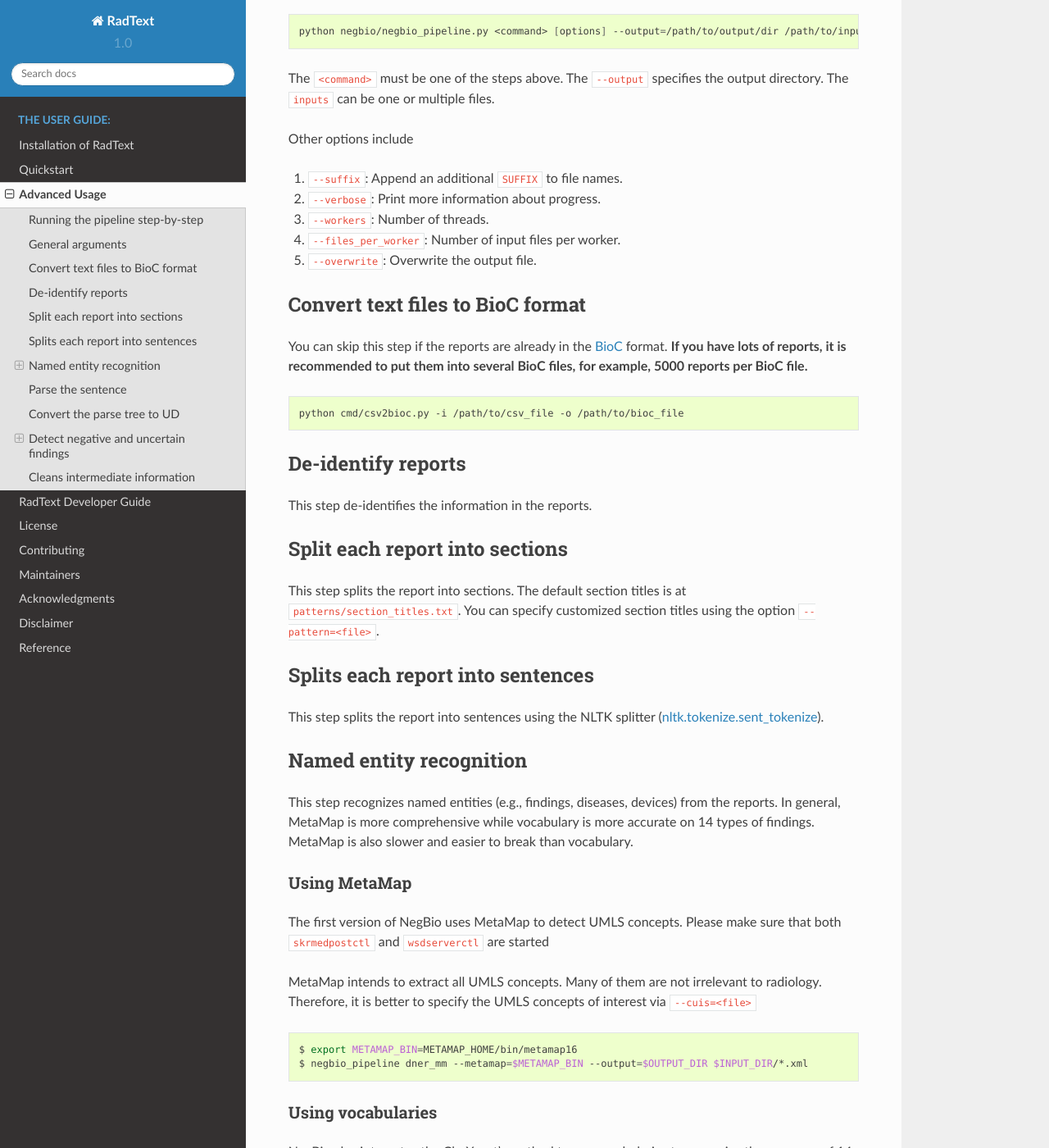
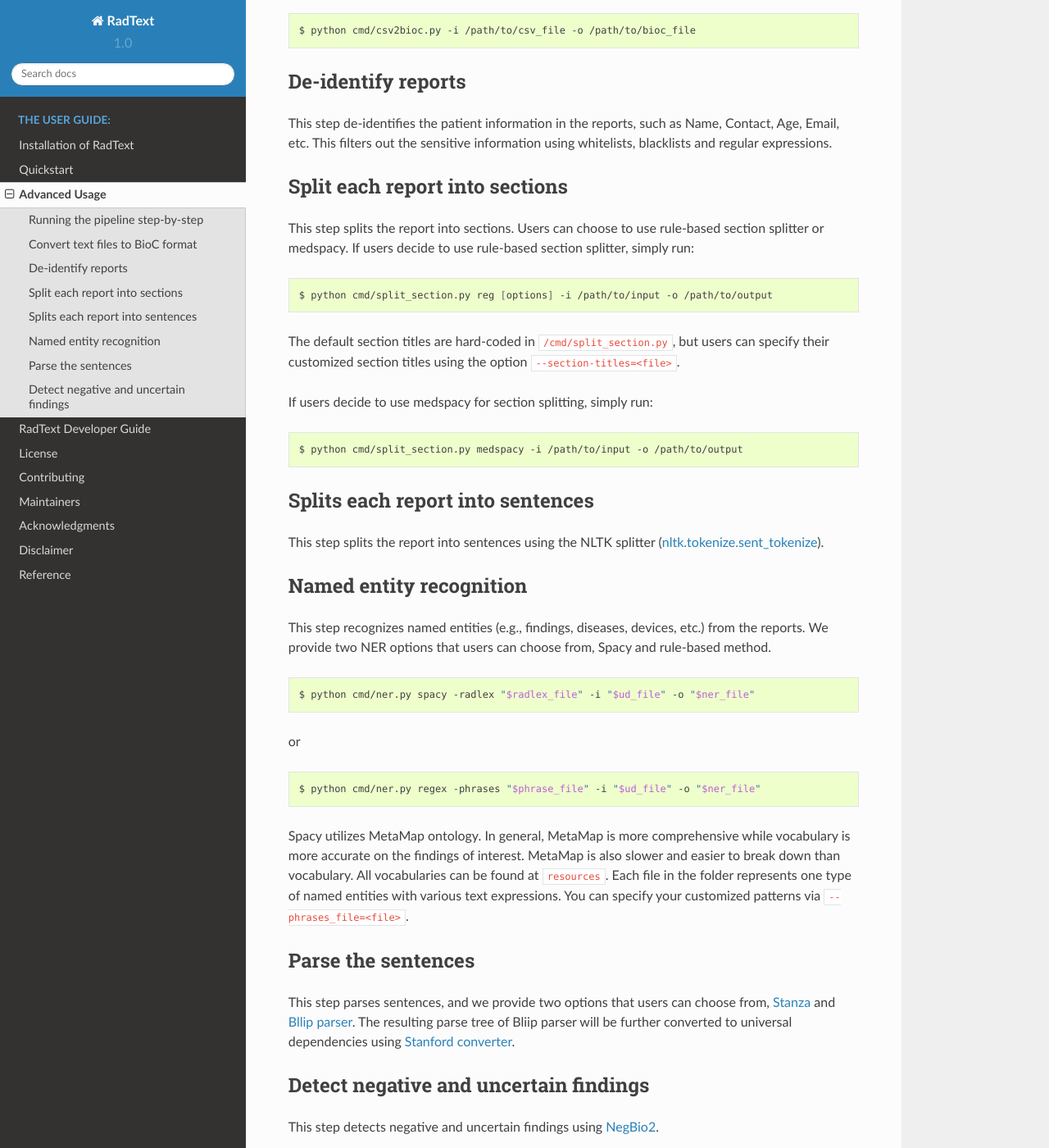
Before and after one commit to bionlplab/radtext, a Sphinx documentation site: the page built from docs/user_guide.md, in a window 1280 px wide and 1400 px high, scrolled down 721 px. Shown: the whole window at 82% size. Built offline with Sphinx 7.4.7 and the Read the Docs theme 2.0.0, drawn with Linux system fonts in a browser that asks for light colours; some of the changed text lies outside the part shown.

Commit message:
update user guide

````diff
--- a/docs/user_guide.md
+++ b/docs/user_guide.md
@@ -7,32 +7,14 @@ This document covers some more advanced features of RadText.
 The step-by-step pipeline generates all intermediate documents. You can easily rerun one step if it makes errors. The whole steps are
 
 1. `csv2bioc` transforms the .csv text files into a BioC XML file.
-2. `deid` de-identifies all the reports.
+2. `deid` de-identifies all the reports, hides patient information such as Name, Contact, Age, etc.
 3. `split_section` splits the report into sections. User can choose to use rule-based `reg` split or [`medspacy`](https://spacy.io/universe/project/medspacy).
 4. `preprocess` splits texts into sentences. User can choose to use [`spacy`](https://spacy.io/) or [`stanza`](https://stanfordnlp.github.io/stanza/).
 5. Named entity recognition. User can choose to use rule-based `regex` or spacy. RadText also detects UMLS concepts using MetaMap.
 6. `parse` parses sentence using the [Bllip parser](https://github.com/BLLIP/bllip-parser).
-7. `ptb2ud` converts the parse tree to universal dependencies using [Stanford converter](https://github.com/dmcc/PyStanfordDependencies).
-8. `neg` detects negative and uncertain findings.
-9. `collect_neg_label` merges negative and uncertain labels.
+7. `neg` detects negative and uncertain findings.
+8. `collect_neg_label` merges negative and uncertain labels.
 
-### General arguments
-
-The general command is
-
-```bash
-python negbio/negbio_pipeline.py <command> [options] --output=/path/to/output/dir /path/to/inputs
-```
-
-The `<command>` must be one of the steps above. The `--output` specifies the output directory. The `inputs` can be one or multiple files.
-
-Other options include
-
-2. `--suffix`: Append an additional `SUFFIX` to file names.
-3. `--verbose`: Print more information about progress.
-4. `--workers`: Number of threads.
-5. `--files_per_worker`: Number of input files per worker.
-6. `--overwrite`: Overwrite the output file.
 
 ### Convert text files to BioC format
 
@@ -40,15 +22,27 @@ You can skip this step if the reports are already in the [BioC]( http://bioc.sou
 **If you have lots of reports, it is recommended to put them into several BioC files, for example, 5000 reports per BioC file.**
 
 ```bash
-python cmd/csv2bioc.py -i /path/to/csv_file -o /path/to/bioc_file
+$ python cmd/csv2bioc.py -i /path/to/csv_file -o /path/to/bioc_file
 ```
 ### De-identify reports
 
-This step de-identifies the information in the reports.
+This step de-identifies the patient information in the reports, such as Name, Contact, Age, Email, etc. This filters out the sensitive information using whitelists, blacklists and regular expressions.
 
 ### Split each report into sections
 
-This step splits the report into sections. The default section titles is at `patterns/section_titles.txt`. You can specify customized section titles using the option `--pattern=<file>`.
+This step splits the report into sections. Users can choose to use rule-based section splitter or medspacy. If users decide to use rule-based section splitter, simply run:
+
+```bash
+$ python cmd/split_section.py reg [options] -i /path/to/input -o /path/to/output
+```
+
+The default section titles are hard-coded in `/cmd/split_section.py`, but users can specify their customized section titles using the option `--section-titles=<file>`.
+
+If users decide to use medspacy for section splitting, simply run:
+
+```bash
+$ python cmd/split_section.py medspacy -i /path/to/input -o /path/to/output
+```
 
 ### Splits each report into sentences
 
@@ -57,63 +51,25 @@ This step splits the report into sentences using the NLTK splitter
 
 ### Named entity recognition
 
-This step recognizes named entities (e.g., findings, diseases, devices) from the reports.
-In general, MetaMap is more comprehensive while vocabulary is more accurate on 14 types of findings.
-MetaMap is also slower and easier to break than vocabulary.
-
-#### Using MetaMap
-
-The first version of NegBio uses MetaMap to detect UMLS concepts. Please make sure that both ``skrmedpostctl`` and ``wsdserverctl`` are started
-
-MetaMap intends to extract all UMLS concepts.
-Many of them are not irrelevant to radiology.
-Therefore, it is better to specify the UMLS concepts of interest via `--cuis=<file>`
+This step recognizes named entities (e.g., findings, diseases, devices, etc.) from the reports. We provide two NER options that users can choose from, Spacy and rule-based method.
 
 ```bash
-$ export METAMAP_BIN=METAMAP_HOME/bin/metamap16
-$ negbio_pipeline dner_mm --metamap=$METAMAP_BIN --output=$OUTPUT_DIR $INPUT_DIR/*.xml
+$ python cmd/ner.py spacy -radlex "$radlex_file" -i "$ud_file" -o "$ner_file"
+
 ```
 
-#### Using vocabularies
+or
 
-NegBio also integrates the CheXpert's method to use vocabularies to recognize the presence of 14 observations.
-All vocabularies can be found at `patterns`.
-Each file in the folder represents one type of named entities with various text expressions. You can specify customized patterns via `--phrases_file=<file>`.
+```bash
+$ python cmd/ner.py regex -phrases "$phrase_file" -i "$ud_file" -o "$ner_file"
+```
 
+Spacy utilizes MetaMap ontology. In general, MetaMap is more comprehensive while vocabulary is more accurate on the findings of interest. MetaMap is also slower and easier to break down than vocabulary. All vocabularies can be found at `resources`. Each file in the folder represents one type of named entities with various text expressions. You can specify your customized patterns via `--phrases_file=<file>`.
 
-### Parse the sentence
+### Parse the sentences
 
-This step parses sentence using the [Bllip parser](https://github.com/BLLIP/bllip-parser).
-
-### Convert the parse tree to UD
-
-This step converts the parse tree to universal dependencies using [Stanford converter](https://github.com/dmcc/PyStanfordDependencies).
+This step parses sentences, and we provide two options that users can choose from, [Stanza](https://stanfordnlp.github.io/stanza/) and [Bllip parser](https://github.com/BLLIP/bllip-parser). The resulting parse tree of Bliip parser will be further converted to universal dependencies using [Stanford converter](https://github.com/dmcc/PyStanfordDependencies).
 
 ### Detect negative and uncertain findings
 
-This step detects negative and uncertain findings using patterns.
-By default, the program uses the negation and uncertainty patterns in the `patterns` folder.
-However, You can specify customized patterns such as  `--neg-patterns=<file>`.
-
-#### Patterns on the dependency graph
-
-The pattern is a [semgrex-type](https://nlp.stanford.edu/nlp/javadoc/javanlp/edu/stanford/nlp/semgraph/semgrex/SemgrexPattern.html) pattern for matching node in the dependency graph.
-Currently, we only support `<` and `>` operations.
-A detailed grammar specification (using PLY, Python Lex-Yacc) can be found in `ngrex/parser.py`.
-
-Since v2.0, NegBio integrates the CheXpert algorithms. NegBio utilizes a 3-phase pipeline consisting of pre-negation uncertainty, negation, and post-negation uncertainty ([Irvin et al., 2019](https://arxiv.org/abs/1901.07031)).
-Each phase consists of rules which are matched against the mention; if a match is found, then the mention is classified
-accordingly (as uncertain in the first or third phase, and as negative in the second phase).
-If a mention is not matched in any of the phases, it is classified as positive.
-
-You can specify customized patterns via `--neg-patterns=<file>`, `--pre-uncertainty-patterns=<file>`, and `--post-uncertainty-patterns=<file>`. Each file is an yaml-format file that consists of a list of patterns. Each pattern must have an `id` field and a `pattern` field. This allows NegBio to associate each pattern with the detected negation/uncertainty, to maximum the transparency. Examples can be found at `patterns`.
-
-#### Regular expression patterns
-
-NegBio also allows to use the regular expression to match simple cases. This function can also speed up the detection process, because pattern matching on the dependency graph is relatively slower. NegBio will first use regular expressions to match the text. If not found, semgrex is then used.
-
-You can specify customized patterns via `--neg-regex-patterns=<file>` and `--uncertainty-regex-patterns=<file>`. Each file is an yaml-format file that consists of a list of patterns. Each pattern must have an `id` field and an `pattern` field. Examples can be found in `patterns`.
-
-### Cleans intermediate information
-
-This step removes intermediate information (sentence annotations) from the BioC files.
+This step detects negative and uncertain findings using [NegBio2](https://github.com/bionlplab/negbio2).
````
